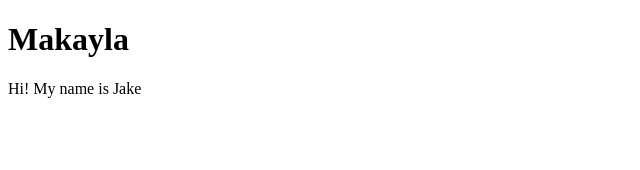
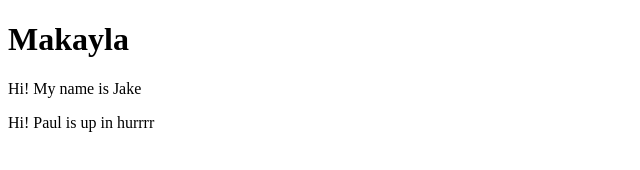
Before and after one commit to mclausen792/teamGit, a plain HTML site: page index.html in a window 1280 px wide. Shown: the whole page, without its empty margins (0-640 px from the left). Drawn offline with Linux system fonts and the light colour scheme.

Commit message:
Paul added

```diff
--- a/index.html
+++ b/index.html
@@ -7,6 +7,7 @@
   <body>
     <h1>Makayla</h1>
 		<p>Hi! My name is Jake</p>
+    <p>Hi! Paul is up in hurrrr</p>
 
   </body>
 </html>
```
